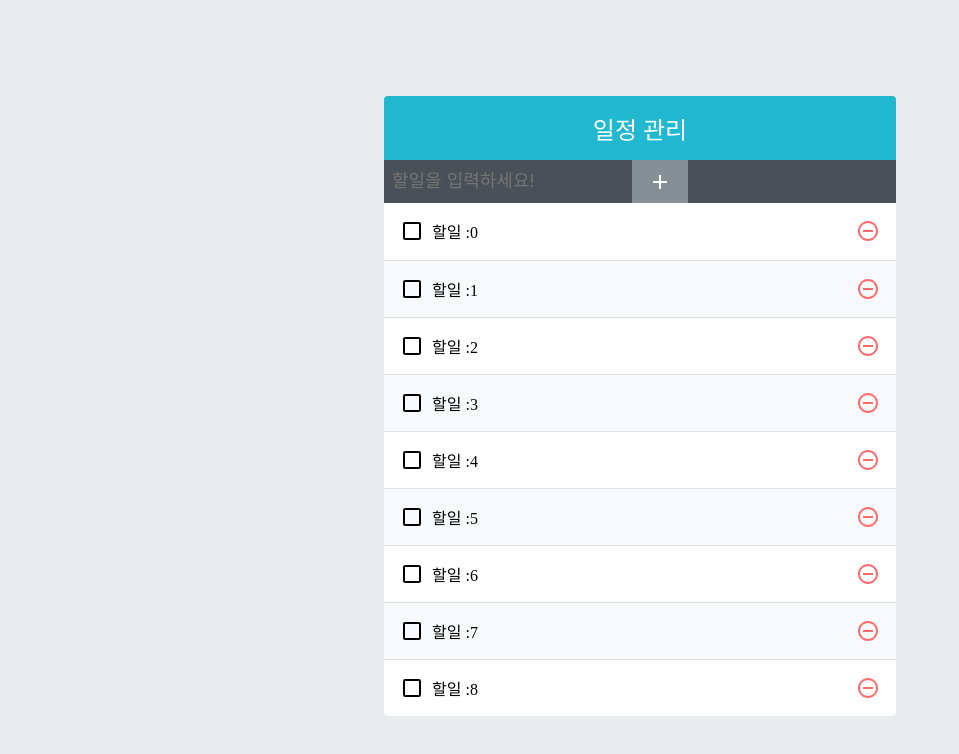
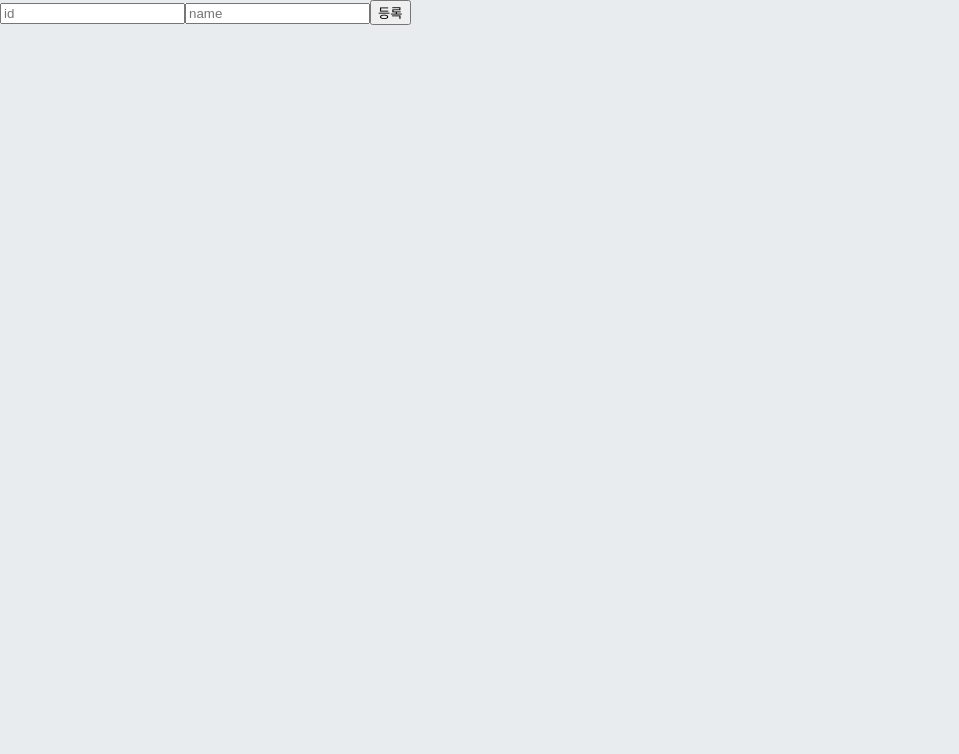
Before and after one commit to yhyem/react-practice, a React (Create React App) app: page / in a window 1280 px wide. Shown: the top 754 px of the page, without its empty margins (0-959 px from the left). Built offline with nearby package versions, Linux system fonts and the light colour scheme.

Commit message:
immer 사용하지 않고 불변성 유지

```diff
--- a/package.json
+++ b/package.json
@@ -7,6 +7,7 @@
     "@testing-library/react": "^13.0.0",
     "@testing-library/user-event": "^13.2.1",
     "classnames": "^2.3.2",
+    "immer": "^9.0.16",
     "react": "^18.2.0",
     "react-dom": "^18.2.0",
     "react-icons": "^4.6.0",
--- a/src/App.js
+++ b/src/App.js
@@ -40,70 +40,149 @@
 //   }
 // }
 
-function createBulkTodos() {
-  const array = [];
-  for (let i = 0; i <= 2500; i++) {
-    array.push({
-      id: i,
-      text: `할일 :${i}`,
-      checked: false,
-    });
-  }
-  return array;
-}
+// function createBulkTodos() {
+//   const array = [];
+//   for (let i = 0; i <= 2500; i++) {
+//     array.push({
+//       id: i,
+//       text: `할일 :${i}`,
+//       checked: false,
+//     });
+//   }
+//   return array;
+// }
 
-function todoReducer(todos, action) {
-  switch (action.type) {
-    case 'INSERT':
-      return todos.concat(action.todo);
-    case 'REMOVE':
-      return todos.filter(todo => todo.id !== action.id);
-    case 'TOGGLE':
-      return todos.map(todo =>
-        todo.id === action.id ? { ...todo, checked: !todo.checked }
-          : todo,
-      );
-    default:
-      return todos
-  }
-}
+// function todoReducer(todos, action) {
+//   switch (action.type) {
+//     case 'INSERT':
+//       return todos.concat(action.todo);
+//     case 'REMOVE':
+//       return todos.filter(todo => todo.id !== action.id);
+//     case 'TOGGLE':
+//       return todos.map(todo =>
+//         todo.id === action.id ? { ...todo, checked: !todo.checked }
+//           : todo,
+//       );
+//     default:
+//       return todos
+//   }
+// }
 
 
 const App = () => {
-  const [todos, dispatch] = useReducer(todoReducer, undefined, createBulkTodos);
+  // const [todos, dispatch] = useReducer(todoReducer, undefined, createBulkTodos);
 
-  const nextId = useRef(2501);
-  const onInsert = useCallback(
-    text => {
-      const todo = {
+  // const nextId = useRef(2501);
+  // const onInsert = useCallback(
+  //   text => {
+  //     const todo = {
+  //       id: nextId.current,
+  //       text,
+  //       checked: false,
+  //     };
+  //     dispatch({ type: 'INSERT', todo })
+  //     nextId.current += 1;
+  //   },
+  //   [todos],
+  // );
+
+  // const onRemove = useCallback(
+  //   id => {
+  //     dispatch({ type: 'REMOVE', id })
+  //   },
+  //   [todos],
+  // );
+
+  // const onToggle = useCallback(
+  //   id => {
+  //     dispatch({ type: 'TOGGLE', id })
+  //   }, [],
+  // )
+  //const [visible, setVisible] = useState(false);
+
+  /* 12장 immer 예제 실습 */
+  const nextId = useRef(1);
+  const [form, setForm] = useState({ name: '', username: '' });
+  const [data, setData] = useState({
+    array: [],
+    uselessValue: null
+  });
+
+  const onChange = useCallback(
+    e => {
+      const { name, value } = e.target;
+      setForm({
+        ...form,
+        [name]: [value]
+      });
+    },
+    [form]
+  )
+
+  const onSubmit = useCallback(
+    e => {
+      e.preventDefault();
+      const info = {
         id: nextId.current,
-        text,
-        checked: false,
+        name: form.name,
+        username: form.username
       };
-      dispatch({ type: 'INSERT', todo })
+
+      setData({
+        ...data,
+        array: data.array.concat(info)
+      });
+
+      setForm({
+        name: '',
+        username: ''
+      });
       nextId.current += 1;
     },
-    [todos],
+    [data, form.name, form.username]
   );
 
   const onRemove = useCallback(
     id => {
-      dispatch({ type: 'REMOVE', id })
-    },
-    [todos],
-  );
+      setData({
+        ...data,
+        array: data.array.filter(info => info.id !== id)
+      });
+    }, [data]
+  )
 
-  const onToggle = useCallback(
-    id => {
-      dispatch({ type: 'TOGGLE', id })
-    }, [],
-  )
-  //const [visible, setVisible] = useState(false);
   return (
-    <TodoTemplate>
-      <TodoInsert onInsert={onInsert} />
-      <TodoList todos={todos} onRemove={onRemove} onToggle={onToggle} />
-    </TodoTemplate>
+    <div>
+      <form onSubmit={onSubmit}>
+        <input
+          name="username"
+          placeholder='id'
+          value={form.username}
+          onChange={onChange}
+        ></input>
+        <input
+          name="name"
+          placeholder='name'
+          value={form.name}
+          onChange={onChange}
+        ></input>
+        <button type="submit">등록</button>
+      </form>
+      <div>
+        <ul>
+          {data.array.map(info => (
+            <li key={info.id} onClick={() => onRemove(info.id)}>
+              {info.username} ({info.name})
+            </li>
+          ))}
+        </ul>
+      </div>
+    </div>
+
+    // <TodoTemplate>
+    //   <TodoInsert onInsert={onInsert} />
+    //   <TodoList todos={todos} onRemove={onRemove} onToggle={onToggle} />
+    // </TodoTemplate>
   )
 
 }
```
Also changed, not shown: 1 other file (tests, documents, lock files or other folders).
